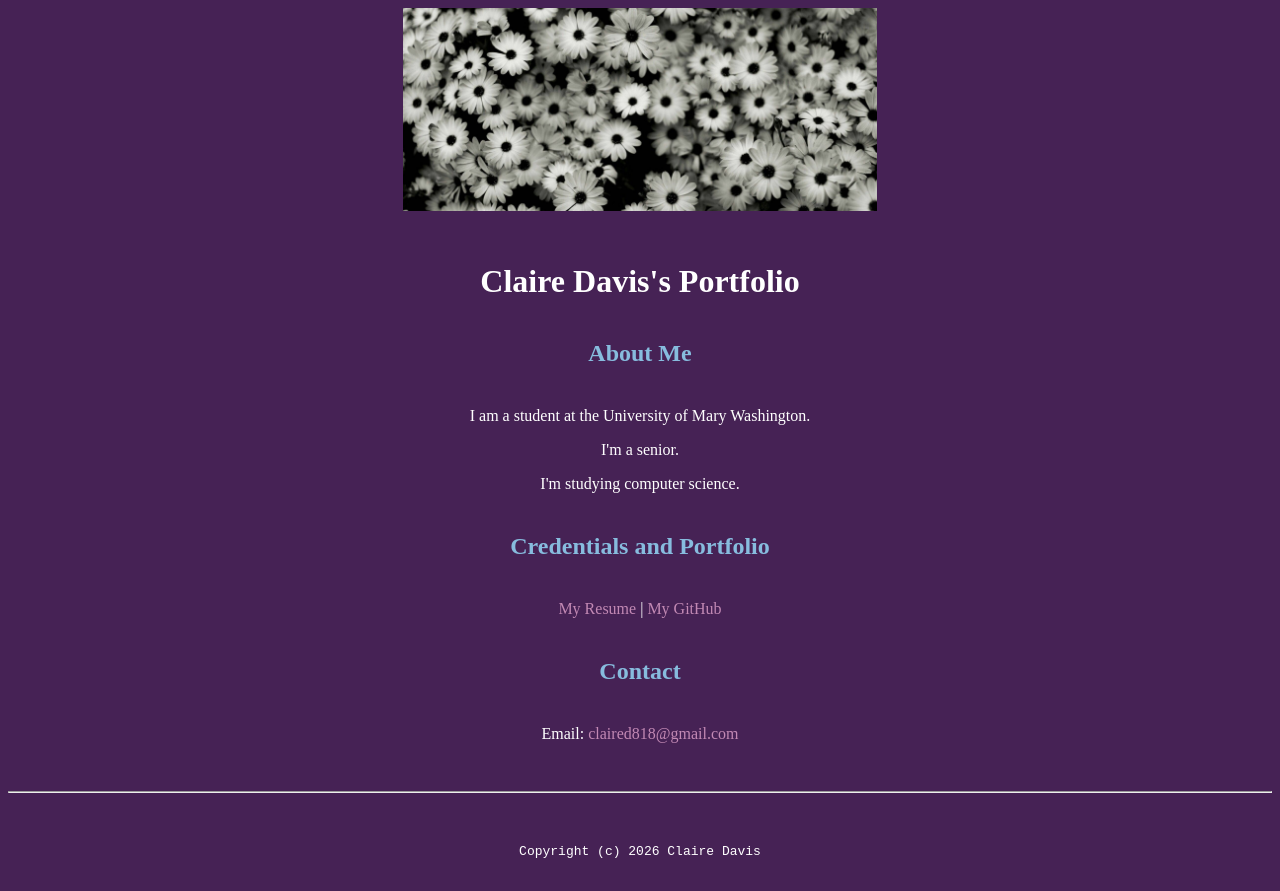
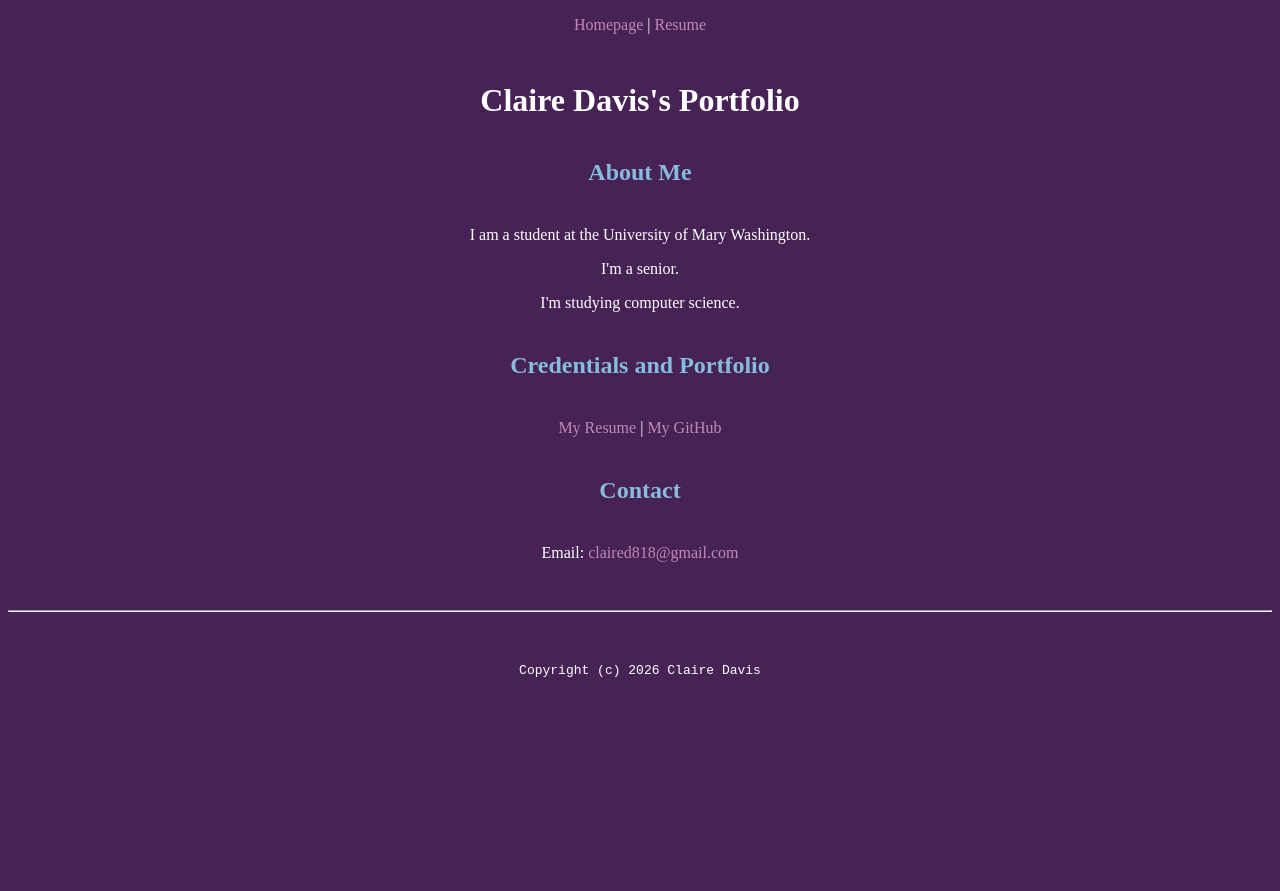
Before and after one commit to claired818/DGST101-BasicHTMLSite, a plain HTML site: page index.html in a window 1280 px wide. After the commit the page ends 800 px from the top, so only its background shows below. Drawn offline with Linux system fonts and the light colour scheme.

Commit message:
Add page navigation header
Co-authored-by: Copilot App <223556219+Copilot@users.noreply.github.com>

```diff
--- a/css/master.css
+++ b/css/master.css
@@ -24,6 +24,10 @@
     /* set the text alignment here */
     text-align: center;
    }
+
+  header {
+    margin: 1rem 0;
+  }
 
   footer {
     margin-top: 2rem;
--- a/index.html
+++ b/index.html
@@ -14,7 +14,12 @@
   </head>
 
   <body>
-    <img src='images/flowerBanner.jpg' width='37.5%' alt='banner'>
+    <header>
+      <nav aria-label="Main navigation">
+        <a href="index.html">Homepage</a> |
+        <a href="resume.html">Resume</a>
+      </nav>
+    </header>
 
     <h1>Claire Davis's Portfolio</h1>
     <h2>About Me</h2>
```
Also changed, not shown: resume.html (+7 -0 lines).
